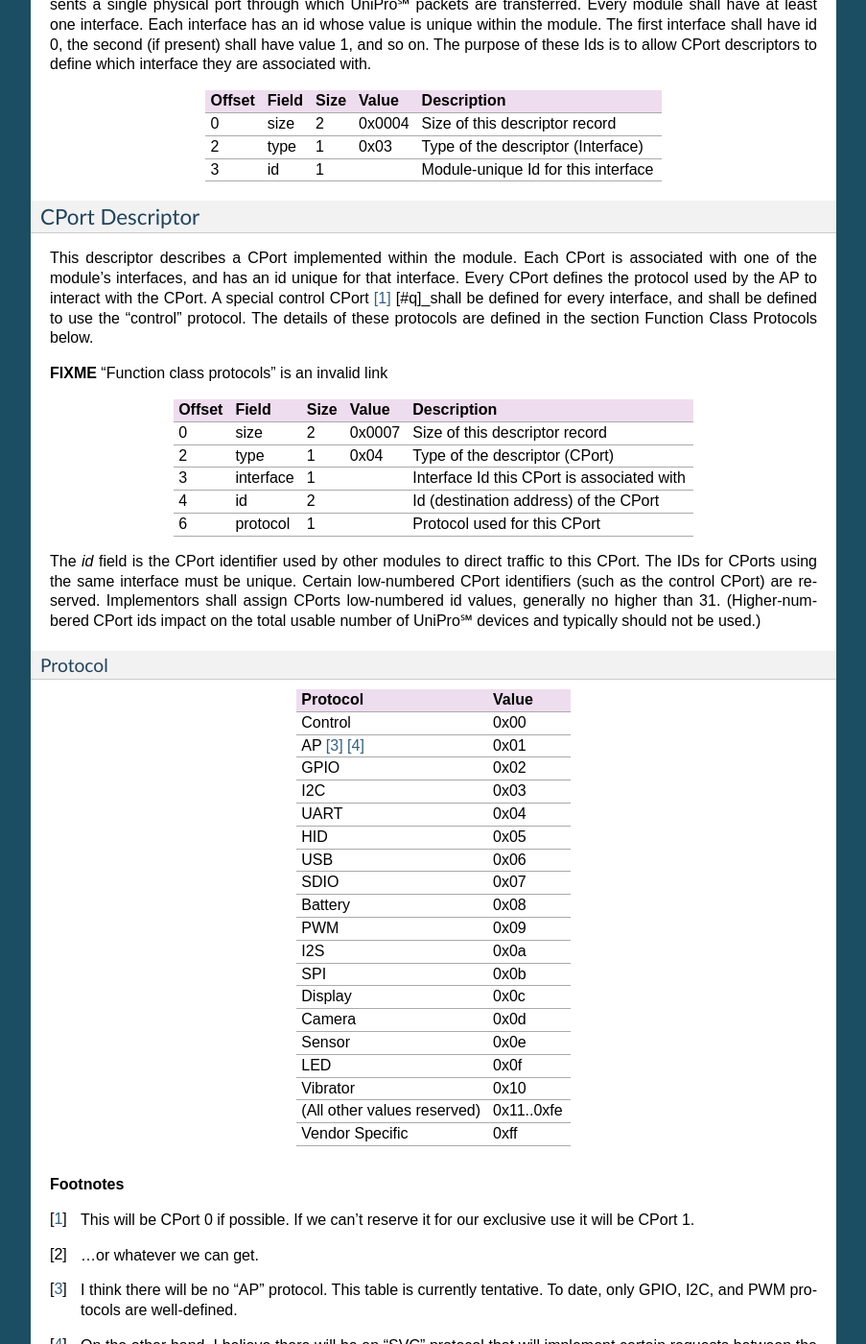
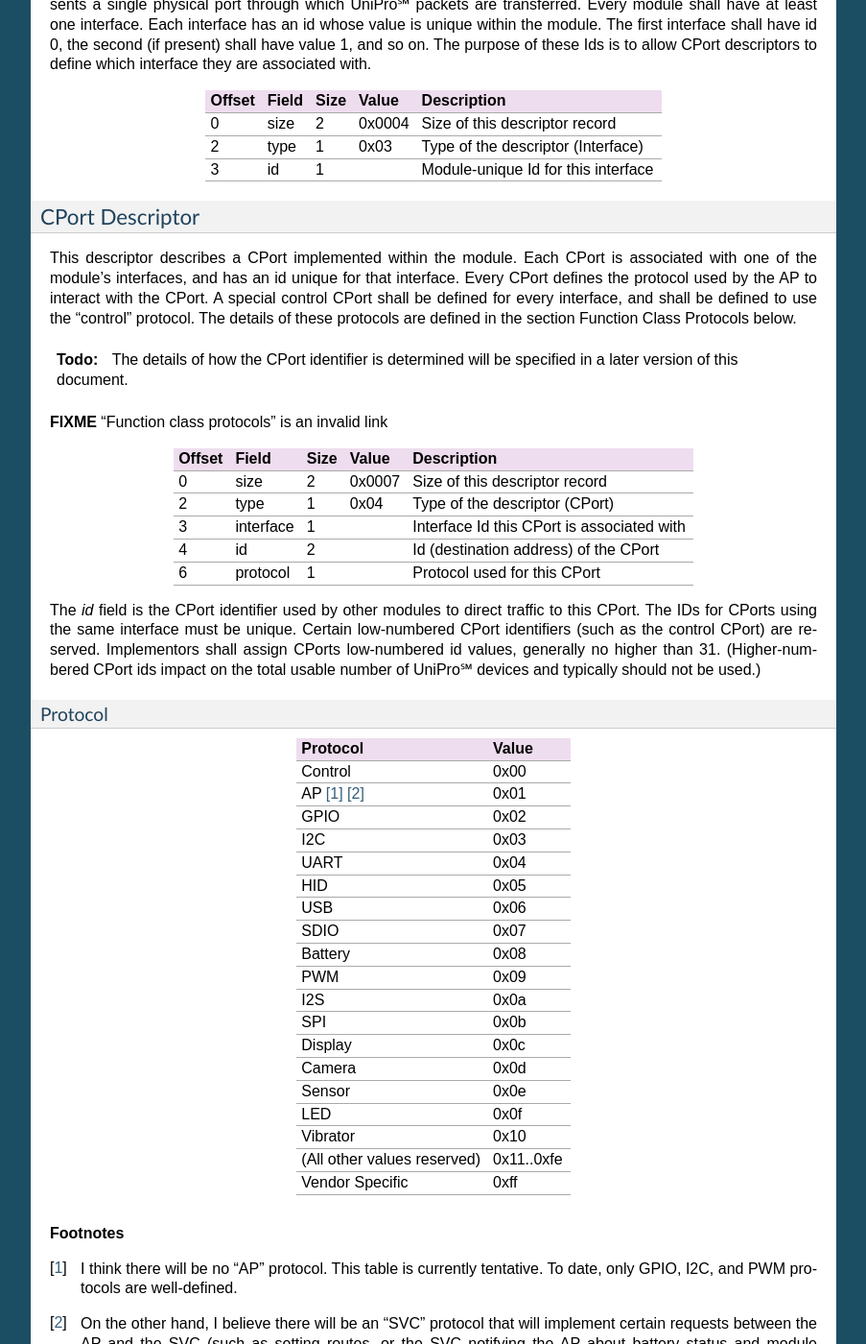
Before and after one commit to projectara/greybus-spec, a Sphinx documentation site: the page built from source/module_info.rst, in a window 1280 px wide and 1400 px high, scrolled down 2881 px. Shown: the whole window at 96% size, without its empty margins (198-1101 px from the left). Built offline with Sphinx 7.4.7, drawn with Linux system fonts in a browser that asks for light colours.

Commit message:
Module Info: resolve CPort footnote.
This resolves the CPort number footnote by saying we will figure this
all out later.

Signed-off-by: Greg Kroah-Hartman <greg@kroah.com>

```diff
--- a/source/module_info.rst
+++ b/source/module_info.rst
@@ -345,10 +345,14 @@ CPort Descriptor
 This descriptor describes a CPort implemented within the module. Each
 CPort is associated with one of the module’s interfaces, and has an id
 unique for that interface.  Every CPort defines the protocol used by
-the AP to interact with the CPort. A special control CPort [#p]_
-[#q]_shall be defined for every interface, and shall be defined to use
-the “control” protocol. The details of these protocols are defined in
-the section Function Class Protocols below.
+the AP to interact with the CPort. A special control CPort shall be
+defined for every interface, and shall be defined to use the “control”
+protocol. The details of these protocols are defined in the section Function
+Class Protocols below.
+
+.. todo::
+    The details of how the CPort identifier is determined will be
+    specified in a later version of this document.
 
 **FIXME** "Function class protocols" is an invalid link
 
@@ -476,11 +480,6 @@ Protocol
 
 .. rubric:: Footnotes
 
-.. [#p] This will be CPort 0 if possible.  If we can't reserve it for
-        our exclusive use it will be CPort 1.
-
-.. [#q] ...or whatever we can get.
-
 .. [#r] I think there will be no "AP" protocol. This table is currently
         tentative.  To date, only GPIO, I2C, and PWM protocols are
         well-defined.
```
